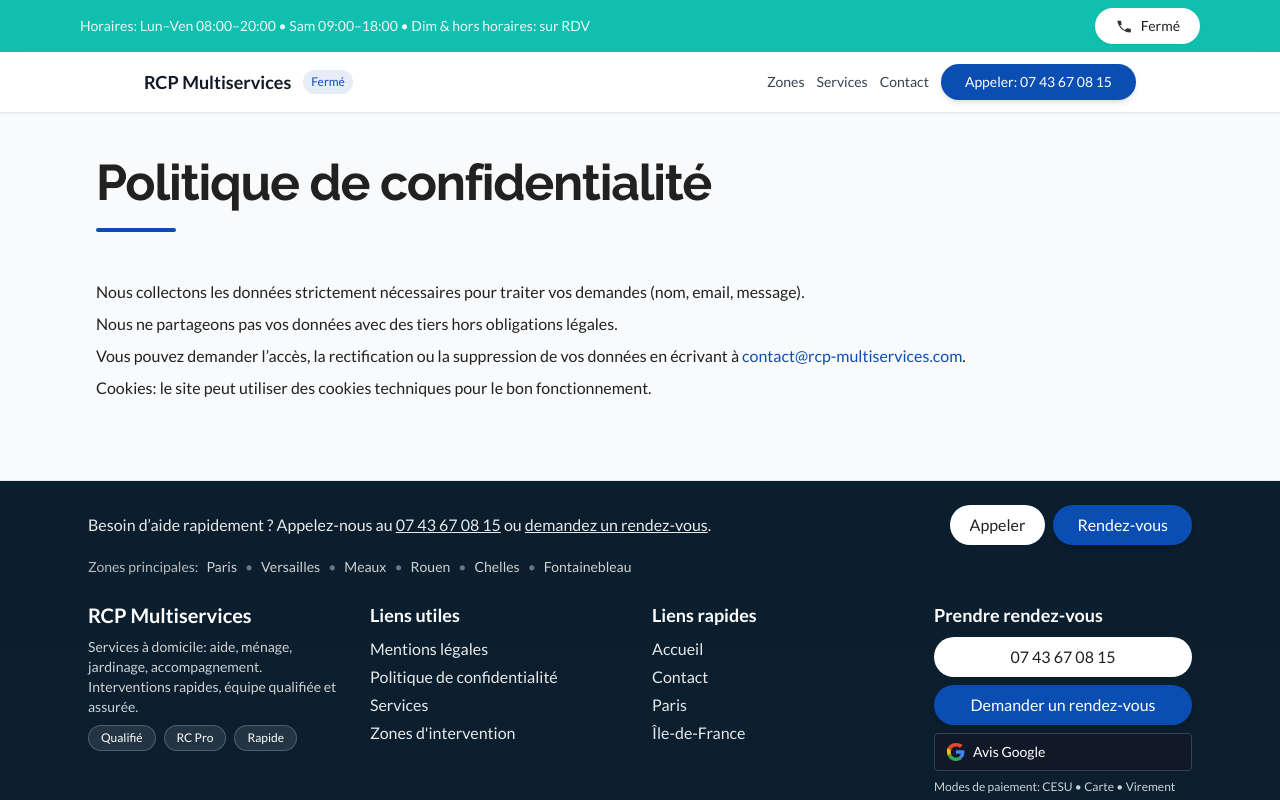
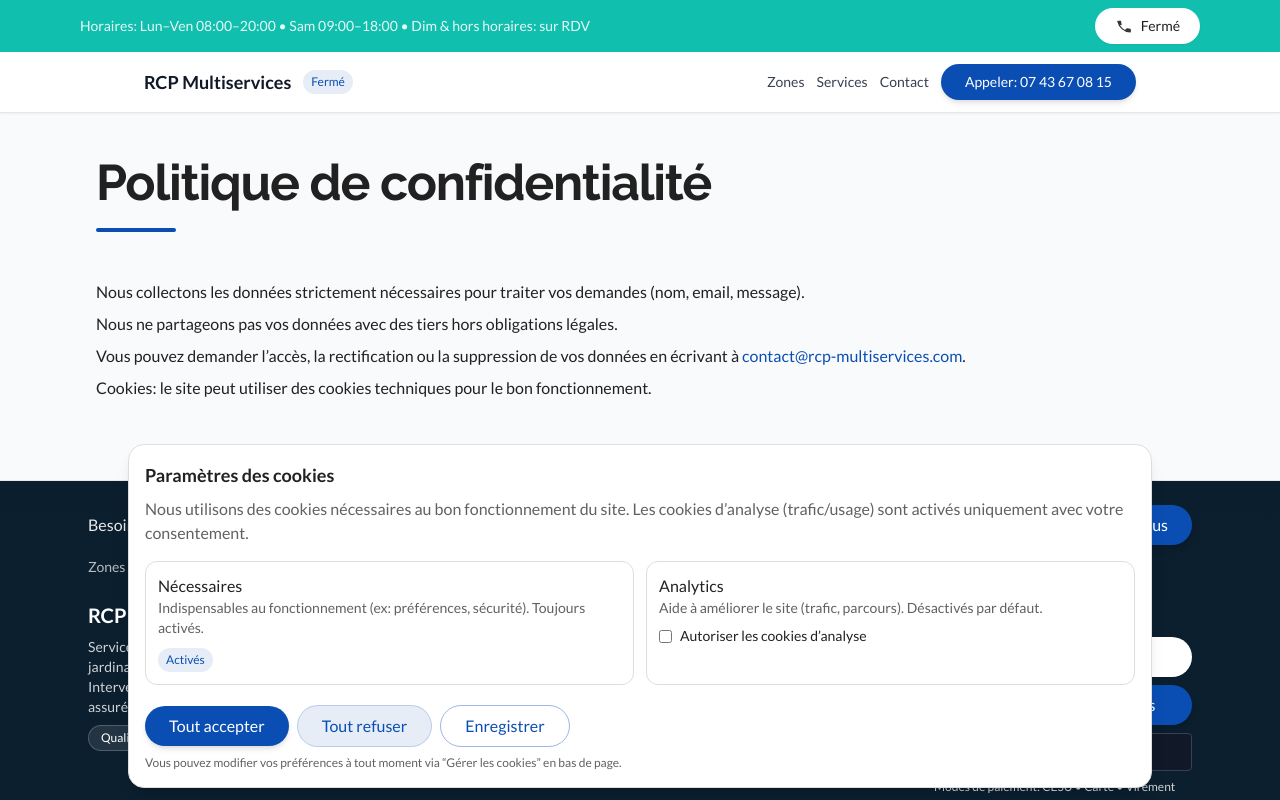
Before and after one commit to Soofmaax/RCP-Multiservices, a React (Vite) app: page /confidentialite in a window 1280 px wide. Shown: the top 800 px of the page. Built offline with nearby package versions, Linux system fonts and the light colour scheme; no server answers.

Commit message:
feat(cookie-consent): add cookie consent panel, consent lib and GA4 init; update .env.example & README, fix privacy URL
Co-authored-by: Genie <genie@cosine.sh>

```diff
--- /dev/null
+++ b/src/components/CookieConsent.tsx
@@ -0,0 +1,119 @@
+import { useEffect, useState } from 'react';
+import { Consent, getConsent, setConsent } from '../lib/consent';
+
+function ConsentPanel({
+  onAcceptAll,
+  onRejectAll,
+  onSave,
+  analytics,
+  setAnalytics,
+}: {
+  onAcceptAll: () => void;
+  onRejectAll: () => void;
+  onSave: () => void;
+  analytics: boolean;
+  setAnalytics: (v: boolean) => void;
+}) {
+  return (
+    <div className="fixed inset-x-0 bottom-0 z-50">
+      <div className="mx-auto max-w-5xl m-3 p-4 rounded-[16px] shadow-lg bg-white border border-border">
+        <div className="flex flex-col gap-2 text-neutral-900">
+          <div className="font-semibold text-lg">Paramètres des cookies</div>
+          <p className="text-neutral-600">
+            Nous utilisons des cookies nécessaires au bon fonctionnement du site. Les cookies
+            d’analyse (trafic/usage) sont activés uniquement avec votre consentement.
+          </p>
+          <div className="mt-2 grid grid-cols-1 sm:grid-cols-2 gap-3">
+            <div className="p-3 rounded-[12px] border border-border bg-surface.light">
+              <div className="font-medium">Nécessaires</div>
+              <div className="text-sm text-neutral-600">
+                Indispensables au fonctionnement (ex: préférences, sécurité). Toujours activés.
+              </div>
+              <div className="mt-2">
+                <span className="badge bg-primary/10 text-primary">Activés</span>
+              </div>
+            </div>
+            <div className="p-3 rounded-[12px] border border-border bg-surface.light">
+              <div className="font-medium">Analytics</div>
+              <div className="text-sm text-neutral-600">
+                Aide à améliorer le site (trafic, parcours). Désactivés par défaut.
+              </div>
+              <label className="mt-2 inline-flex items-center gap-2 text-sm">
+                <input
+                  type="checkbox"
+                  checked={analytics}
+                  onChange={(e) => setAnalytics(e.target.checked)}
+                />
+                Autoriser les cookies d’analyse
+              </label>
+            </div>
+          </div>
+          <div className="mt-3 flex flex-wrap items-center gap-2">
+            <button type="button" className="btn-primary" onClick={onAcceptAll}>
+              Tout accepter
+            </button>
+            <button type="button" className="btn-secondary" onClick={onRejectAll}>
+              Tout refuser
+            </button>
+            <button type="button" className="btn-outline" onClick={onSave}>
+              Enregistrer
+            </button>
+          </div>
+          <div className="text-xs text-neutral-600">
+            Vous pouvez modifier vos préférences à tout moment via “Gérer les cookies” en bas de
+            page.
+          </div>
+        </div>
+      </div>
+    </div>
+  );
+}
+
+export default function CookieConsent() {
+  const [open, setOpen] = useState(false);
+  const [analytics, setAnalytics] = useState(false);
+
+  useEffect(() => {
+    const existing = getConsent();
+    if (!existing) {
+      setOpen(true);
+    } else {
+      setAnalytics(existing.analytics);
+    }
+    const onOpen = () => setOpen(true);
+    window.addEventListener('openConsent', onOpen);
+    return () => window.removeEventListener('openConsent', onOpen);
+  }, []);
+
+  const acceptAll = () => {
+    const c: Consent = { necessary: true, analytics: true };
+    setConsent(c);
+    setAnalytics(true);
+    setOpen(false);
+  };
+
+  const rejectAll = () => {
+    const c: Consent = { necessary: true, analytics: false };
+    setConsent(c);
+    setAnalytics(false);
+    setOpen(false);
+  };
+
+  const save = () => {
+    const c: Consent = { necessary: true, analytics };
+    setConsent(c);
+    setOpen(false);
+  };
+
+  if (!open) return null;
+
+  return (
+    <ConsentPanel
+      onAcceptAll={acceptAll}
+      onRejectAll={rejectAll}
+      onSave={save}
+      analytics={analytics}
+      setAnalytics={setAnalytics}
+    />
+  );
+}
--- /dev/null
+++ b/src/lib/analytics.ts
@@ -0,0 +1,34 @@
+import { hasConsentForAnalytics } from './consent';
+import { getGtagId } from './env';
+
+let initialized = false;
+
+export function initAnalytics(): void {
+  if (initialized) return;
+  const allow = hasConsentForAnalytics();
+  const gtagId = getGtagId();
+
+  if (!allow || !gtagId) {
+    // Analytics disabled (no consent or no tag ID)
+    return;
+  }
+
+  // Note: CSP must allow https://www.googletagmanager.com to load GA
+  // Current CSP has script-src 'self' — update netlify.toml if you enable GA.
+  const src = `https://www.googletagmanager.com/gtag/js?id=${encodeURIComponent(gtagId)}`;
+  const s = document.createElement('script');
+  s.async = true;
+  s.src = src;
+  document.head.appendChild(s);
+
+  (window as any).dataLayer = (window as any).dataLayer || [];
+  function gtag(...args: any[]) {
+    (window as any).dataLayer.push(args);
+  }
+  (window as any).gtag = gtag;
+
+  gtag('js', new Date());
+  gtag('config', gtagId, { anonymize_ip: true });
+
+  initialized = true;
+}
--- /dev/null
+++ b/src/lib/consent.ts
@@ -0,0 +1,39 @@
+export type Consent = {
+  necessary: true;
+  analytics: boolean;
+};
+
+const STORAGE_KEY = 'rcp_consent';
+
+export function getConsent(): Consent | null {
+  try {
+    const raw = localStorage.getItem(STORAGE_KEY);
+    if (!raw) return null;
+    const parsed = JSON.parse(raw) as Consent;
+    if (!parsed || typeof parsed.analytics !== 'boolean') return null;
+    return { necessary: true, analytics: parsed.analytics };
+  } catch {
+    return null;
+  }
+}
+
+export function setConsent(consent: Consent): void {
+  localStorage.setItem(STORAGE_KEY, JSON.stringify(consent));
+  // notify app
+  const evt = new CustomEvent<Consent>('rcp:consent', { detail: consent } as any);
+  window.dispatchEvent(evt);
+}
+
+export function hasConsentForAnalytics(): boolean {
+  const c = getConsent();
+  return !!(c && c.analytics);
+}
+
+export function onConsentChange(handler: (c: Consent) => void): () => void {
+  const listener = (e: Event) => {
+    const ce = e as CustomEvent<Consent>;
+    if (ce.detail) handler(ce.detail);
+  };
+  window.addEventListener('rcp:consent', listener);
+  return () => window.removeEventListener('rcp:consent', listener);
+}
--- a/src/lib/env.ts
+++ b/src/lib/env.ts
@@ -26,3 +26,15 @@ export function getReviewsEndpoint(): string | undefined {
   const trimmed = raw.trim();
   return trimmed.length ? trimmed : undefined;
 }
+
+export function getGtagId(): string | undefined {
+  const override = (globalThis.__APP_TEST_ENV__ as any)?.VITE_GTAG_ID;
+  const raw =
+    typeof override === 'string' && override.length > 0
+      ? override
+      : (import.meta.env as any).VITE_GTAG_ID;
+
+  if (typeof raw !== 'string') return undefined;
+  const trimmed = raw.trim();
+  return trimmed.length ? trimmed : undefined;
+}
--- a/src/pages/PrivacyPage.tsx
+++ b/src/pages/PrivacyPage.tsx
@@ -1,6 +1,6 @@
 import { Helmet } from 'react-helmet-async';
 
-const SITE_URL = 'https://www.rcp-multisevices.com';
+const SITE_URL = 'https://www.rcp-multiservices.com';
 
 export default function PrivacyPage() {
   const title = 'Politique de confidentialité — RCP Multiservices';
--- a/src/routes/AppRoutes.tsx
+++ b/src/routes/AppRoutes.tsx
@@ -1,7 +1,11 @@
 import { Helmet } from 'react-helmet-async';
 import { Routes, Route, BrowserRouter, Link } from 'react-router-dom';
+import { useEffect } from 'react';
 import { CityPage, ZonesIndex, ServicesPage, ContactPage, RegionPage, NotFoundPage, LegalPage, PrivacyPage } from '../pages';
 import { GoogleReviewsBadge, QuickCall, Header, TopInfoBar } from '../components';
+import CookieConsent from '../components/CookieConsent';
+import { initAnalytics } from '../lib/analytics';
+import { onConsentChange } from '../lib/consent';
 import { btnPrimary, ctaRow } from '../utils/styles';
 
 const SITE_URL = 'https://www.rcp-multiservices.com';
@@ -406,7 +410,16 @@ function Footer() {
       <hr className="mt-8 border-white/20" />
         <div className="mt-4 flex flex-wrap items-center justify-between gap-2 text-white/70 text-sm">
           <div>© {new Date().getFullYear()} RCP Multiservices · Île-de-France &amp; Normandie</div>
-          <div>SIRET: à compléter • RC Pro: à compléter</div>
+          <div className="flex items-center gap-3">
+            <span>SIRET: à compléter • RC Pro: à compléter</span>
+            <button
+              type="button"
+              className="underline hover:text-secondary"
+              onClick={() => window.dispatchEvent(new Event('openConsent'))}
+            >
+              Gérer les cookies
+            </button>
+          </div>
         </div>
       </div>
     </footer>
@@ -414,6 +427,15 @@ function Footer() {
 }
 
 export default function AppRoutes() {
+  useEffect(() => {
+    // init analytics if consent & tag present
+    initAnalytics();
+    const off = onConsentChange(() => {
+      initAnalytics();
+    });
+    return () => off();
+  }, []);
+
   return (
     <BrowserRouter>
       <TopInfoBar />
@@ -431,6 +453,7 @@ export default function AppRoutes() {
       </Routes>
       <QuickCall />
       <Footer />
+      <CookieConsent />
     </BrowserRouter>
   );
 }
```
Also changed, not shown: 2 other files (tests, documents, lock files or other folders).
